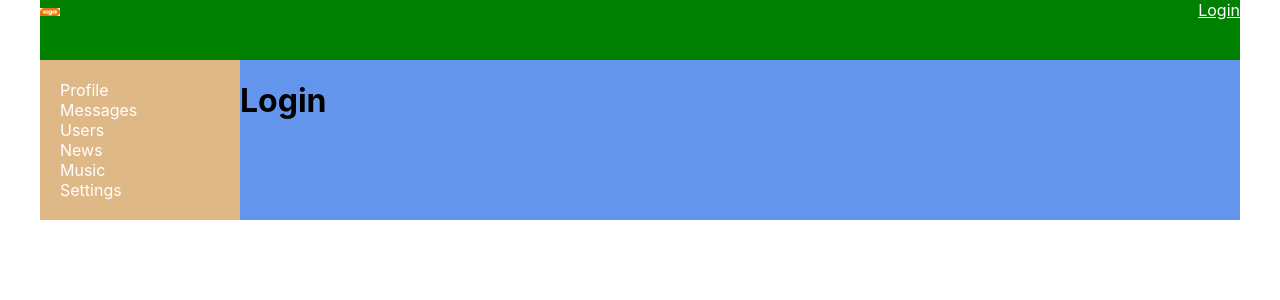
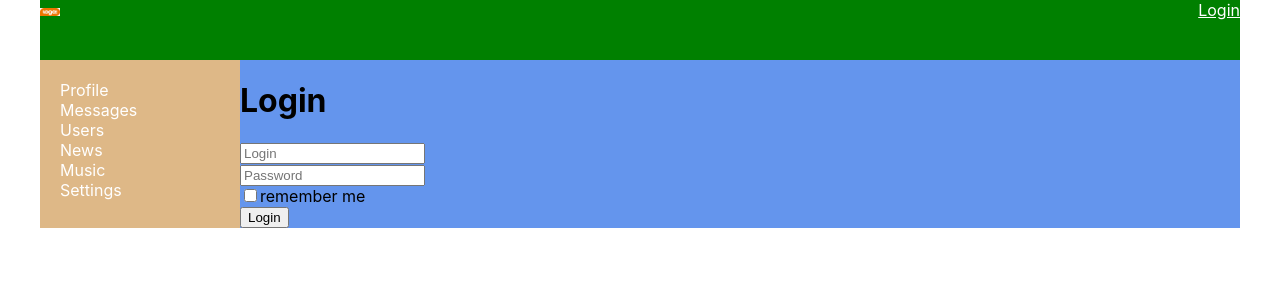
Before and after one commit to khrushchik/myReactProject, a React (Create React App) app: page /login in a window 1280 px wide. Shown: the top 300 px of the page. Built offline with nearby package versions, Linux system fonts and the light colour scheme; no server answers.

Commit message:
new commit

```diff
--- a/package.json
+++ b/package.json
@@ -7,14 +7,18 @@
     "@testing-library/react": "^13.1.1",
     "@testing-library/user-event": "^13.5.0",
     "axios": "^0.27.2",
+    "formik": "^2.2.9",
     "react": "^18.1.0",
     "react-dom": "^18.1.0",
     "react-redux": "^8.0.1",
+    "react-redux-form": "^1.16.8",
     "react-router-dom": "^6.3.0",
     "react-scripts": "5.0.1",
     "redux": "^4.2.0",
+    "redux-form": "^8.3.8",
     "redux-thunk": "^2.4.1",
-    "web-vitals": "^2.1.4"
+    "web-vitals": "^2.1.4",
+    "yup": "^0.32.11"
   },
   "scripts": {
     "start": "react-scripts start",
--- a/src/components/Login/Login.jsx
+++ b/src/components/Login/Login.jsx
@@ -1,9 +1,36 @@
 import React from "react";
+import {Field, reduxForm} from 'redux-form'
+
+const LoginForm = (props)=>{
+
+    return(
+            <form onSubmit={props.handleSubmit}>
+                <div>
+                    <Field placeholder={'Login'} name={'login'} component={'input'}/>
+                </div>
+                <div>
+                    <Field placeholder={'Password'} name={'password'} component={'input'}/>
+                </div>
+                <div>
+                    <Field component={'input'} name={'rememberMe'} type={'checkbox'}/>remember me
+                </div>
+                <div>
+                    <button>Login</button>
+                </div>
+            </form>
+    )
+}
+
+const LoginReduxForm=reduxForm({form:'login'})(LoginForm)
 
 const Login = ()=>{
+    const onSubmit =(formData)=>{
+        console.log(formData)
+    }
     return(
         <div>
             <h1>Login</h1>
+            <LoginReduxForm onSubmit={onSubmit}/>
         </div>
     )
 }
--- a/src/components/Profile/ProfileInfo/ProfileInfo.jsx
+++ b/src/components/Profile/ProfileInfo/ProfileInfo.jsx
@@ -2,6 +2,7 @@ import React from 'react';
 import styles from './ProfileInfo.module.css';
 import Preloader from "../../common/Preloader/Preloader";
 import ProfileStatus from './ProfileStatus'
+import userPhoto from "../../../assets/images/user-icon.png";
 
 const ProfileInfo = (props) => {
 
@@ -15,6 +16,9 @@ const ProfileInfo = (props) => {
             <img
                 src='https://images.ctfassets.net/hrltx12pl8hq/7yQR5uJhwEkRfjwMFJ7bUK/dc52a0913e8ff8b5c276177890eb0129/offset_comp_772626-opt.jpg?fit=fill&w=800&h=300'/>
 */}
+            <div className={styles.item}>
+                <img src={props.profile.photos.small != null ? props.profile.photos.small : userPhoto}/>
+            </div>
             <div className={styles.nameBlock}>
                 {props.profile.fullName}
             </div>
--- a/src/components/Profile/ProfileInfo/ProfileInfo.module.css
+++ b/src/components/Profile/ProfileInfo/ProfileInfo.module.css
@@ -9,3 +9,9 @@
     font-size: xx-large;
     font-weight: bold;
 }
+
+.item img {
+    width: 200px;
+    height: 200px;
+    border-radius: 30px;
+}
--- a/src/redux/redux-store.js
+++ b/src/redux/redux-store.js
@@ -5,6 +5,7 @@ import dialogsReducer from "./dialogs-reducer";
 import usersReducer from "./users-reducer";
 import authReducer from "./auth-reducer";
 import thunkMiddleware from 'redux-thunk'
+import {reducer as formReducer} from "redux-form";
 
 let reducers = combineReducers(
     {
@@ -12,7 +13,8 @@ let reducers = combineReducers(
         sidebar: sidebarReducer,
         dialogPage: dialogsReducer,
         usersPage: usersReducer,
-        auth: authReducer
+        auth: authReducer,
+        form: formReducer
     });
 
 let store = createStore(reducers, applyMiddleware(thunkMiddleware));
```
Also changed, not shown: 1 other file (tests, documents, lock files or other folders).
